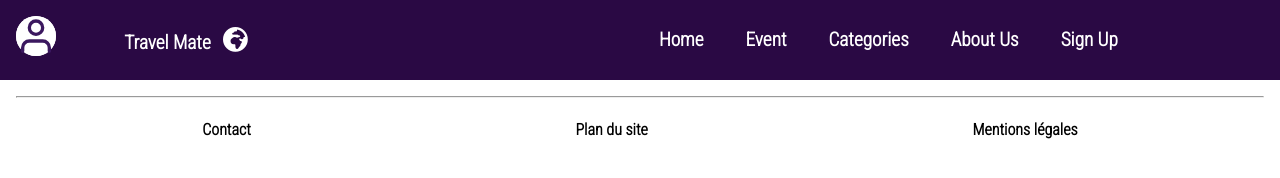
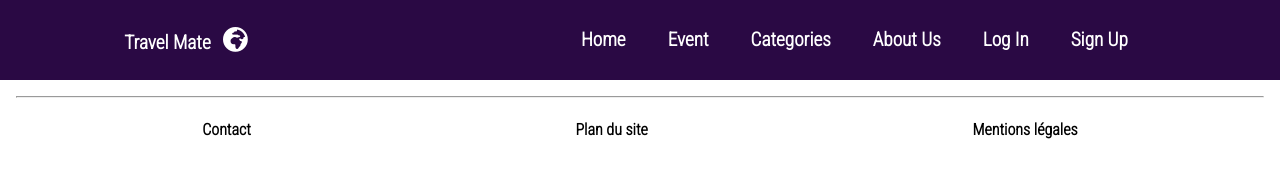
Before and after one commit to VaillantA/code-travel-mate, a React app: page /Login in a window 1280 px wide. Built offline with nearby package versions, Linux system fonts and the light colour scheme; no server answers; a web font is replaced by a local one.

Commit message:
feat: feature/Login --DONE

```diff
--- a/src/components/Login/Login.js
+++ b/src/components/Login/Login.js
@@ -20,11 +20,11 @@ const Login = () => {
     });
   };
   return (
-    <div className="container" >
+    <div className="container">
       <div className="title">
         Log In
       </div>
-      <div className="form" >
+      <div className="form">
         <div className="input-field">
           <label>Email Adress</label>
           <Input
--- a/src/components/Login/index.js
+++ b/src/components/Login/index.js
@@ -7,12 +7,12 @@ import Login from './Login';
 const Settings = () => {
   const isOpen = useSelector((state) => state.login.loginOpen);
 
-  const dispatch = useDispatch();
-  const handleClick = () => {
-    dispatch({
-      type: 'TOGGLE_OPEN',
-    });
-  };
+  // const dispatch = useDispatch();
+  // const handleClick = () => {
+  //   dispatch({
+  //     type: 'TOGGLE_OPEN',
+  //   });
+  // };
   // const handleLogout = () => {
   //   dispatch({
   //     type: 'LOGOUT',
@@ -20,10 +20,10 @@ const Settings = () => {
   // };
   return (
     <div className={isOpen ? 'settings' : 'settings settings--hidden'}>
-      <button onClick={handleClick} className="settings-toggler" type="button" aria-label="Open/Close">
+      {/* <button onClick={handleClick} className="settings-toggler" type="button" aria-label="Open/Close">
         <User size="100%" color="#3B185F" />
-        {/* Log In */}
-      </button>
+        Log In
+      </button> */}
       <div className={isOpen ? 'container-ok' : 'container-none'}>
         <Login />
       </div>
--- a/src/components/Login/style.scss
+++ b/src/components/Login/style.scss
@@ -17,19 +17,19 @@
 
   }
 
-  &-toggler {
-    border: 0;
-    background-color: white;
-    border-radius: 50%;
-    width: 3em;
-    height: 3em;
-    margin-right: 1rem;
-    // transition: 0.3s transform cubic-bezier(.35,1.61,.86,1.02);
+  // &-toggler {
+  //   border: 0;
+  //   background-color: white;
+  //   border-radius: 50%;
+  //   width: 3em;
+  //   height: 3em;
+  //   margin-right: 1rem;
+  //   // transition: 0.3s transform cubic-bezier(.35,1.61,.86,1.02);
 
-    &:hover {
-      transform: scale(1.1);
-    }
-  }
+  //   &:hover {
+  //     transform: scale(1.1);
+  //   }
+  // }
   .container-none {
     display: none;
   }
--- a/src/components/NavBar/index.js
+++ b/src/components/NavBar/index.js
@@ -4,7 +4,6 @@ import React from 'react';
 import { useSelector, useDispatch } from 'react-redux';
 import { Link, NavLink } from 'react-router-dom';
 import Home from 'src/components/Home';
-import Settings from 'src/components/Login';
 
 
 import './style.scss';
@@ -20,7 +19,11 @@ const NavBar = () => {
       type: 'BURGEN_OPEN',
     });
   };
-
+  const handleClickToggle = () => {
+    dispatch({
+      type: 'TOGGLE_OPEN',
+    });
+  };
   return (
     <nav className="NavbarItems">
       <h1 className="navbar-logo">Travel Mate <i className="fas fa-globe-africa" /></h1>
@@ -41,9 +44,9 @@ const NavBar = () => {
         <li>
           <NavLink className="nav-links" to="/about-us">About Us</NavLink>
         </li>
-        {/* <li>
-          <Settings />
-        </li> */}
+        <li>
+          <Link className="nav-links" to="" onClick={handleClickToggle}>Log In</Link>
+        </li>
         <li>
           <NavLink className="nav-links" to="/registration">Sign Up</NavLink>
         </li>
--- a/src/middlewares/ajax.js
+++ b/src/middlewares/ajax.js
@@ -41,7 +41,7 @@ const ajax = (store) => (next) => (action) => {
   }
   else if (action.type === 'LOGIN') {
     const state = store.getState();
-    axios.post('/login', {
+    axios.get('/login', {
       email: state.login.email,
       password: state.login.password,
     })
```
